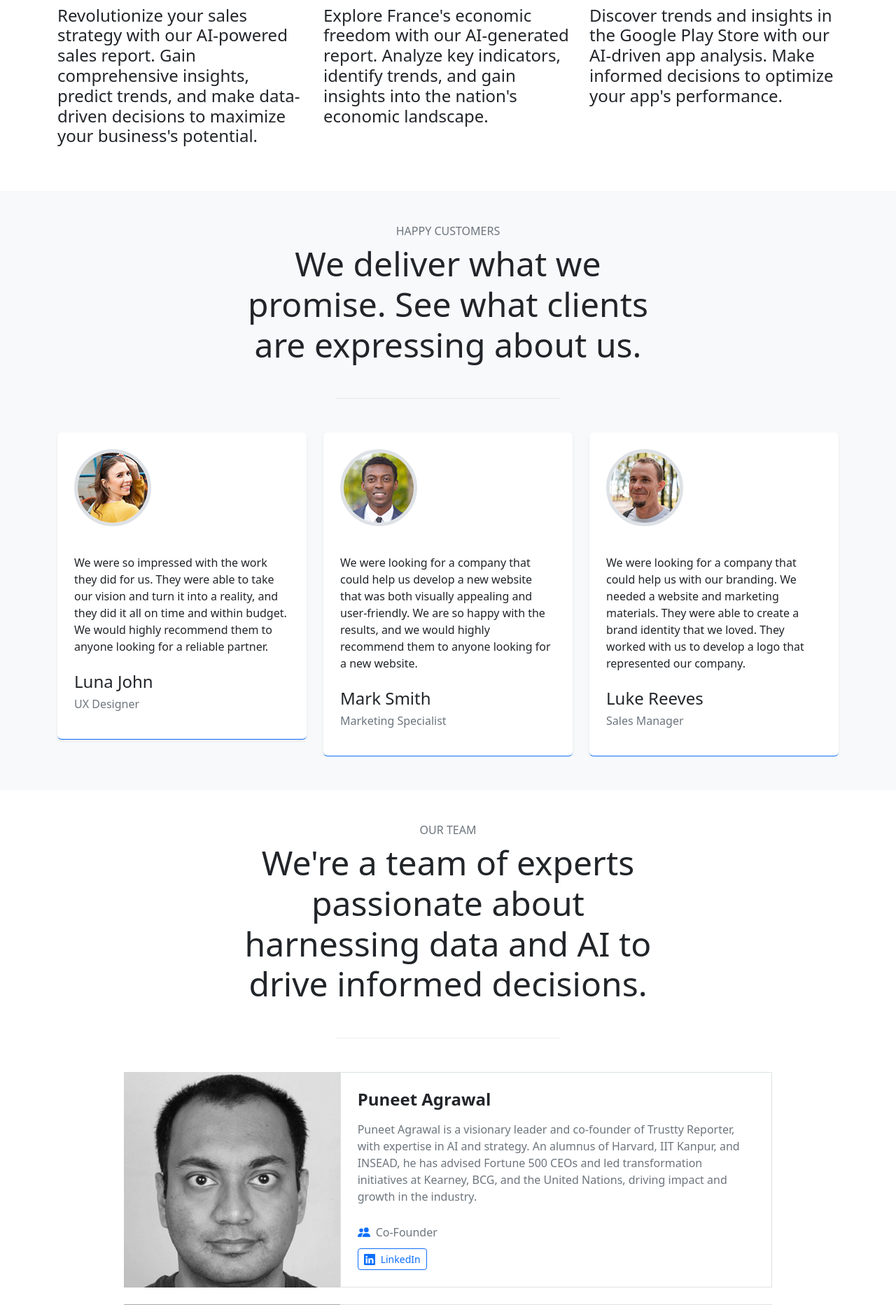
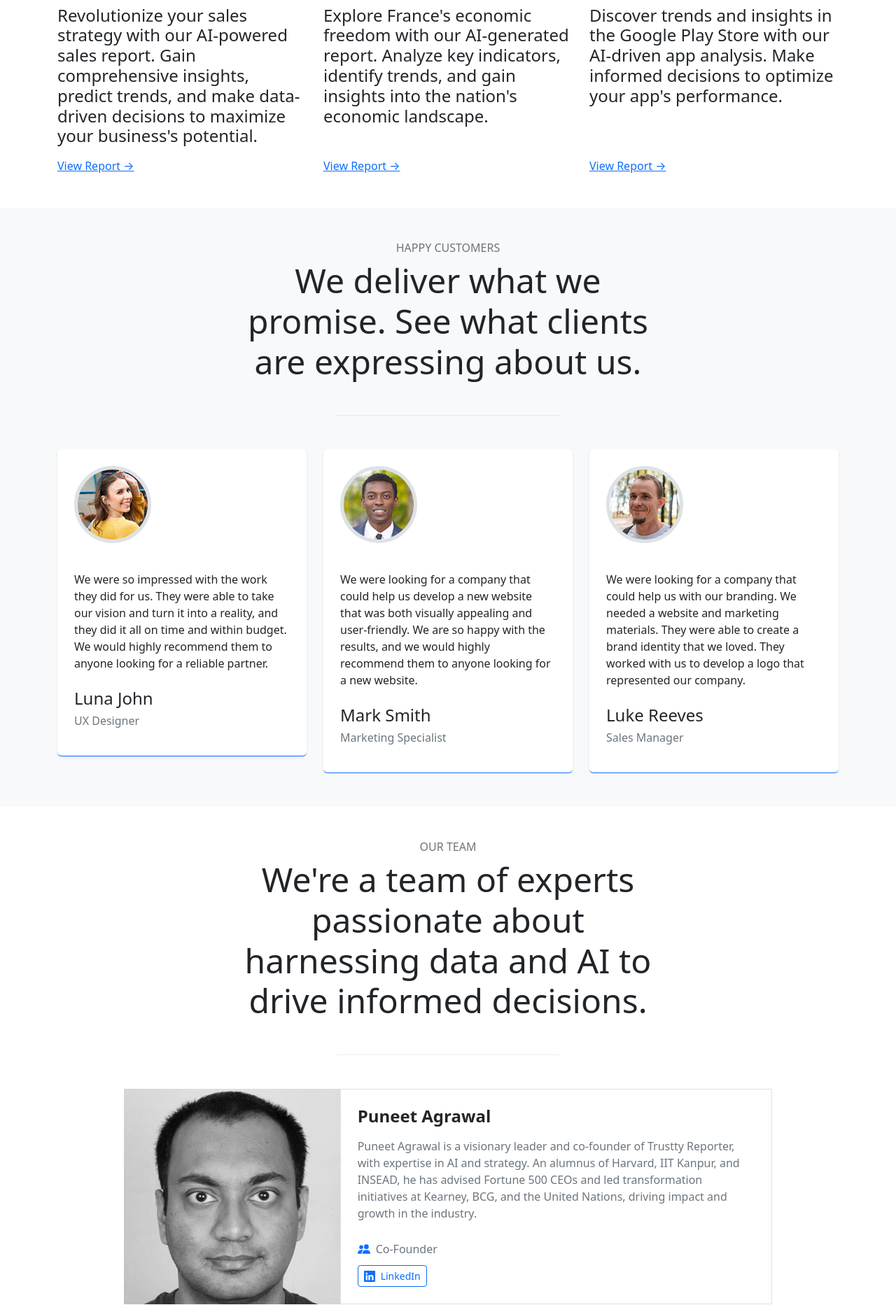
Before and after one commit to TrusttyReporter/Trustty-Reporter-FrontEnd, a Flask app: page / in a window 1280 px wide. Shown: the part 2222-4087 px from the top of the page at 70% size. Run offline with Flask 3, Linux system fonts and the light colour scheme.

Commit message:
Updated features section on landing page

```diff
--- a/app/templates/landing.html
+++ b/app/templates/landing.html
@@ -155,7 +155,7 @@
     <div class="container overflow-hidden">
         <div class="row gy-3 gy-lg-0 gx-xxl-5">
             <div class="col-12 col-lg-4">
-                    <article>
+                <article class="h-100 d-flex flex-column">
                     <figure class="rounded overflow-hidden mb-3 bsb-overlay-hover">
                         <a href="{{url_for('salesReport')}}">
                             <div class="ratio ratio-16x9">
@@ -175,10 +175,13 @@
                             <a class="link-dark text-decoration-none" href="{{url_for('salesReport')}}">Revolutionize your sales strategy with our AI-powered sales report. Gain comprehensive insights, predict trends, and make data-driven decisions to maximize your business's potential.</a>
                         </h2>
                     </div>
+                    <div class="mt-auto">
+                        <a href="{{url_for('salesReport')}}" class="link-primary">View Report &rarr;</a>
+                    </div>
                 </article>
             </div>
             <div class="col-12 col-lg-4">
-                    <article>
+                <article class="h-100 d-flex flex-column">
                     <figure class="rounded overflow-hidden mb-3 bsb-overlay-hover">
                         <a href="{{url_for('freedomIndexReport')}}">
                             <div class="ratio ratio-16x9">
@@ -197,10 +200,13 @@
                             <a class="link-dark text-decoration-none" href="{{url_for('freedomIndexReport')}}">Explore France's economic freedom with our AI-generated report. Analyze key indicators, identify trends, and gain insights into the nation's economic landscape.</a>
                         </h2>
                     </div>
+                    <div class="mt-auto">
+                        <a href="{{url_for('freedomIndexReport')}}" class="link-primary">View Report &rarr;</a>
+                    </div>
                 </article>
             </div>
             <div class="col-12 col-lg-4">
-                    <article>
+                <article class="h-100 d-flex flex-column">
                     <figure class="rounded overflow-hidden mb-3 bsb-overlay-hover">
                         <a href="{{url_for('googlePlayStoreReport')}}">
                             <div class="ratio ratio-16x9">
@@ -218,6 +224,9 @@
                         <h2 class="entry-title h4 mb-0">
                             <a class="link-dark text-decoration-none" href="{{url_for('googlePlayStoreReport')}}">Discover trends and insights in the Google Play Store with our AI-driven app analysis. Make informed decisions to optimize your app's performance.</a>
                         </h2>
+                    </div>
+                    <div class="mt-auto">
+                        <a href="{{url_for('googlePlayStoreReport')}}" class="link-primary">View Report &rarr;</a>
                     </div>
                 </article>
             </div>
```
Lines whose indentation alone changed are shown as unchanged.
